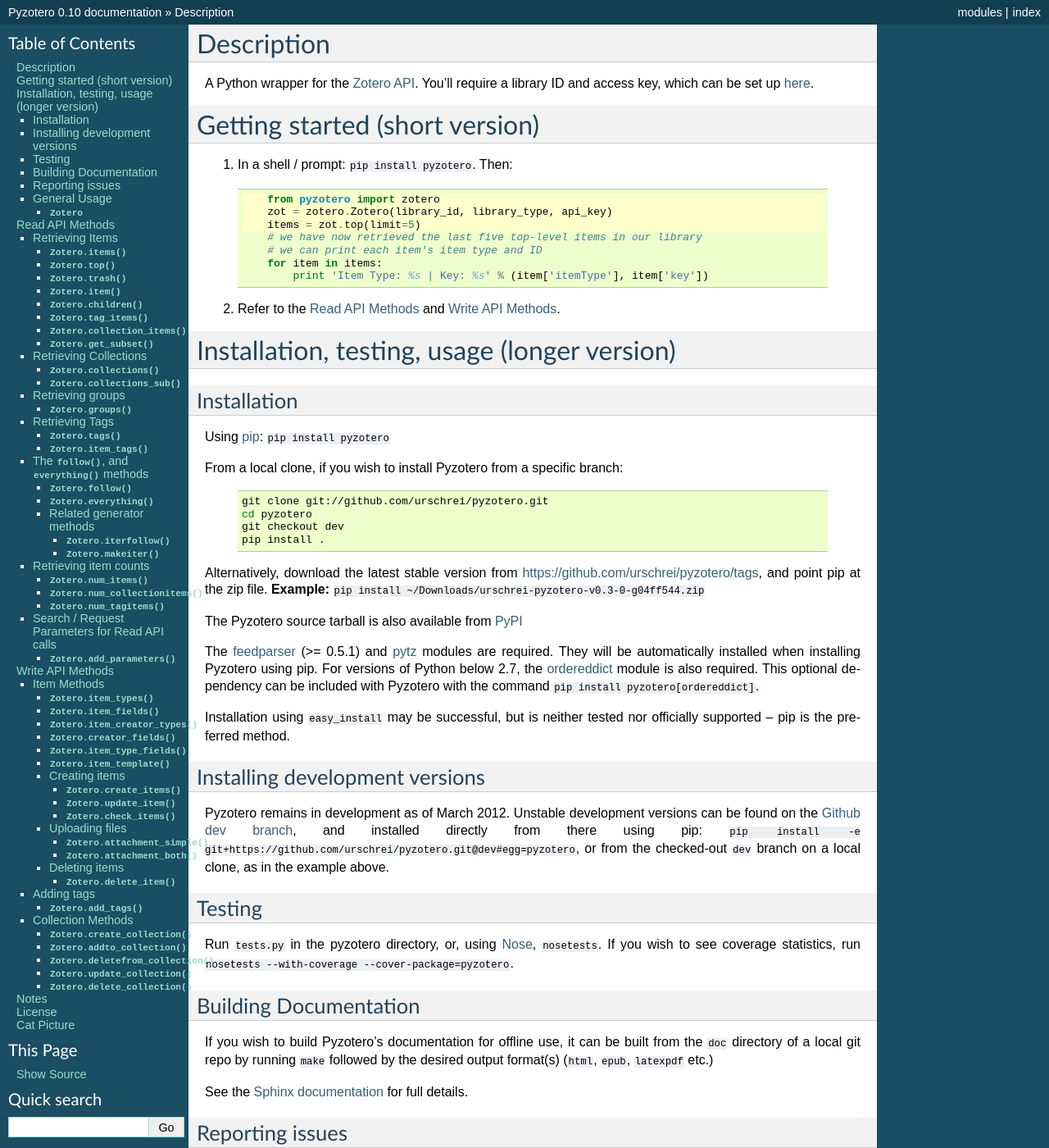
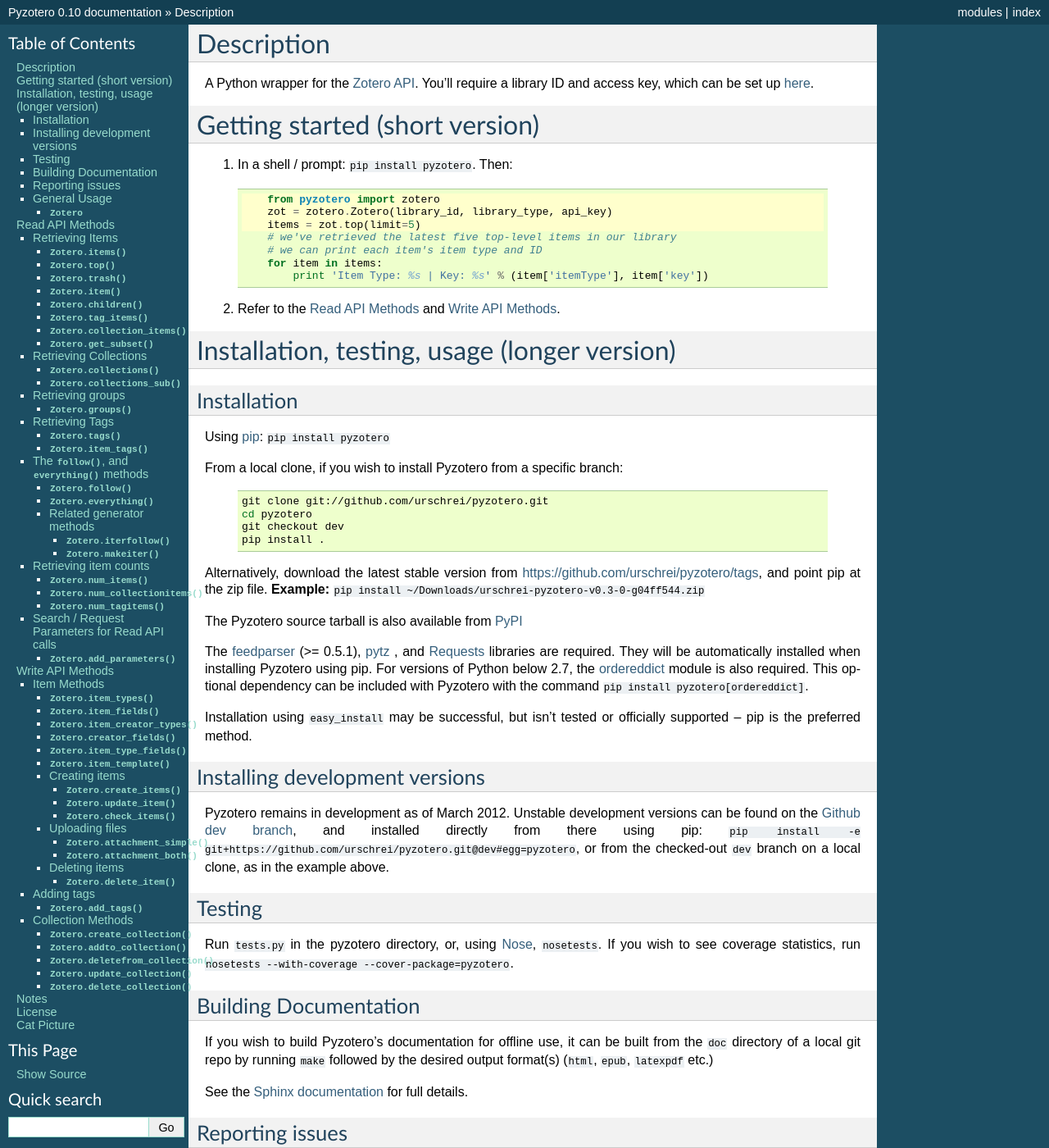
Before and after one commit to urschrei/pyzotero, a Sphinx documentation site: the page built from doc/index.txt, in a window 1280 px wide and 1400 px high. Shown: the whole window at 82% size. Built offline with Sphinx 7.4.7, drawn with Linux system fonts in a browser that asks for light colours.

Commit message:
Updating docs

```diff
--- a/doc/index.txt
+++ b/doc/index.txt
@@ -27,7 +27,7 @@
             from pyzotero import zotero
             zot = zotero.Zotero(library_id, library_type, api_key)
             items = zot.top(limit=5)
-            # we have now retrieved the last five top-level items in our library
+            # we've retrieved the latest five top-level items in our library
             # we can print each item's item type and ID
             for item in items:
                 print 'Item Type: %s | Key: %s' % (item['itemType'], item['key'])
@@ -59,9 +59,9 @@
 
 The Pyzotero source tarball is also available from `PyPI <http://pypi.python.org/pypi/Pyzotero>`_
 
-The `feedparser <http://feedparser.org>`_ (>= 0.5.1) and `pytz <http://pypi.python.org/pypi/pytz/>`_ modules are required. They will be automatically installed when installing Pyzotero using pip. For versions of Python below 2.7, the `ordereddict <http://pypi.python.org/pypi/ordereddict>`_ module is also required. This optional dependency can be included with Pyzotero with the command ``pip install pyzotero[ordereddict]``.
+The `feedparser <http://feedparser.org>`_ (>= 0.5.1), `pytz <http://pypi.python.org/pypi/pytz/>`_ , and `Requests <http://docs.python-requests.org/en/latest/>`_ libraries are required. They will be automatically installed when installing Pyzotero using pip. For versions of Python below 2.7, the `ordereddict <http://pypi.python.org/pypi/ordereddict>`_ module is also required. This optional dependency can be included with Pyzotero with the command ``pip install pyzotero[ordereddict]``.
 
-Installation using ``easy_install`` may be successful, but is neither tested nor officially supported – pip is the preferred method.
+Installation using ``easy_install`` may be successful, but isn't tested or officially supported – pip is the preferred method.
 
 
 ===============================
```
